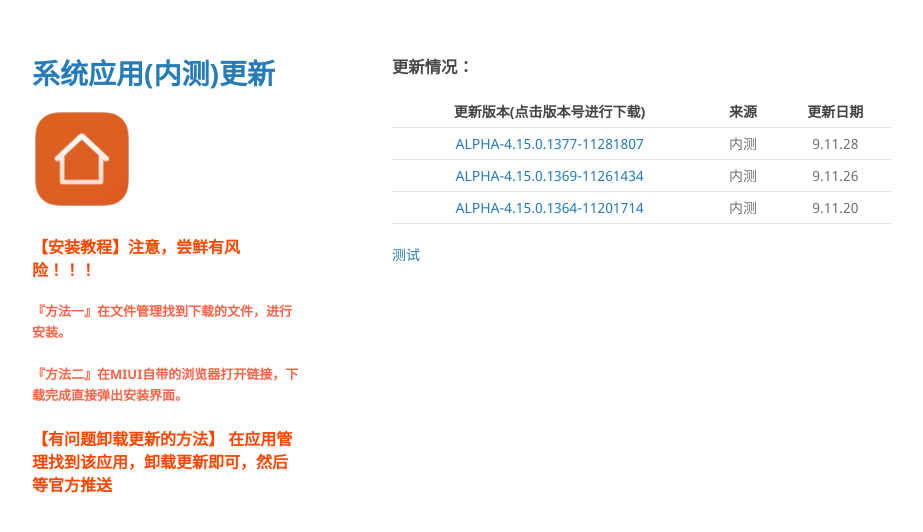
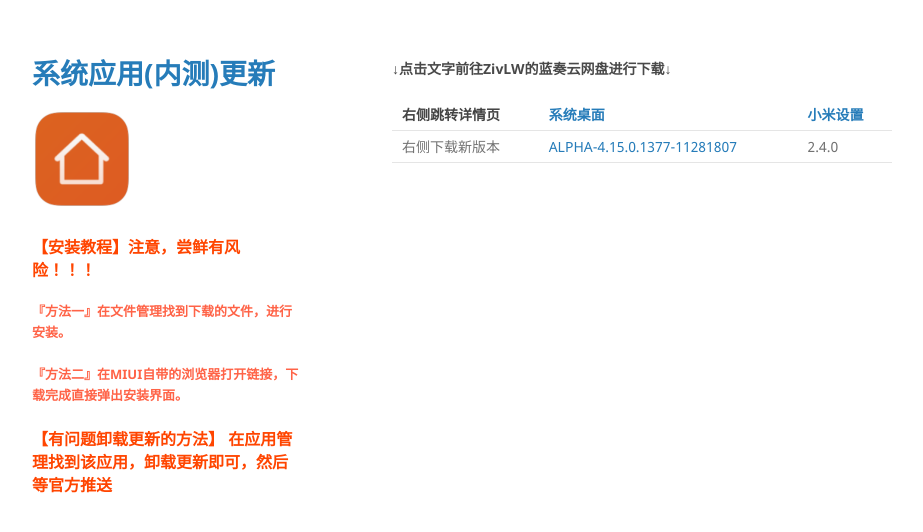
Before and after one commit to MIUISystemAppUpdate/miui-daily.github.io, a Jekyll site: the page built from index.md, in a window 1280 px wide. Shown: the top 532 px of the page, without its empty margins (178-1101 px from the left). Built offline with Jekyll 4.4.1, drawn with Linux system fonts in a browser that asks for light colours; the repository's description, which GitHub fills in, is left out; our own code applies the rules of GitHub Pages for plain Markdown files.

Commit message:
Update index.md

```diff
--- a/index.md
+++ b/index.md
@@ -2,12 +2,8 @@
 layout: default
 ---
 
-### 更新情况：
+#### ↓点击文字前往ZivLW的蓝奏云网盘进行下载↓
 
-| 更新版本(点击版本号进行下载) | 来源 | 更新日期 |
-|:------:|:------:|:------:|
-| [ALPHA-4.15.0.1377-11281807](https://www.lanzous.com/tp/i7nrn8d) | 内测 | 9.11.28 |
-| [ALPHA-4.15.0.1369-11261434](https://www.lanzous.com/tp/i7loxyj) | 内测 | 9.11.26 |
-| [ALPHA-4.15.0.1364-11201714](https://www.lanzous.com/tp/i7h0ida) | 内测 | 9.11.20 |
-
-[测试](./README.html)
+| 右侧跳转详情页 | [系统桌面](https://miui-daily.github.io/MiuiHome) | [小米设置](https://github.com/MIUI-daily/MiSettings/releases) |
+| ------------ | ---------- | ---------- |
+| 右侧下载新版本 | [ALPHA-4.15.0.1377-11281807](https://www.lanzous.com/tp/i7nrn8d) | 2.4.0 |
```
